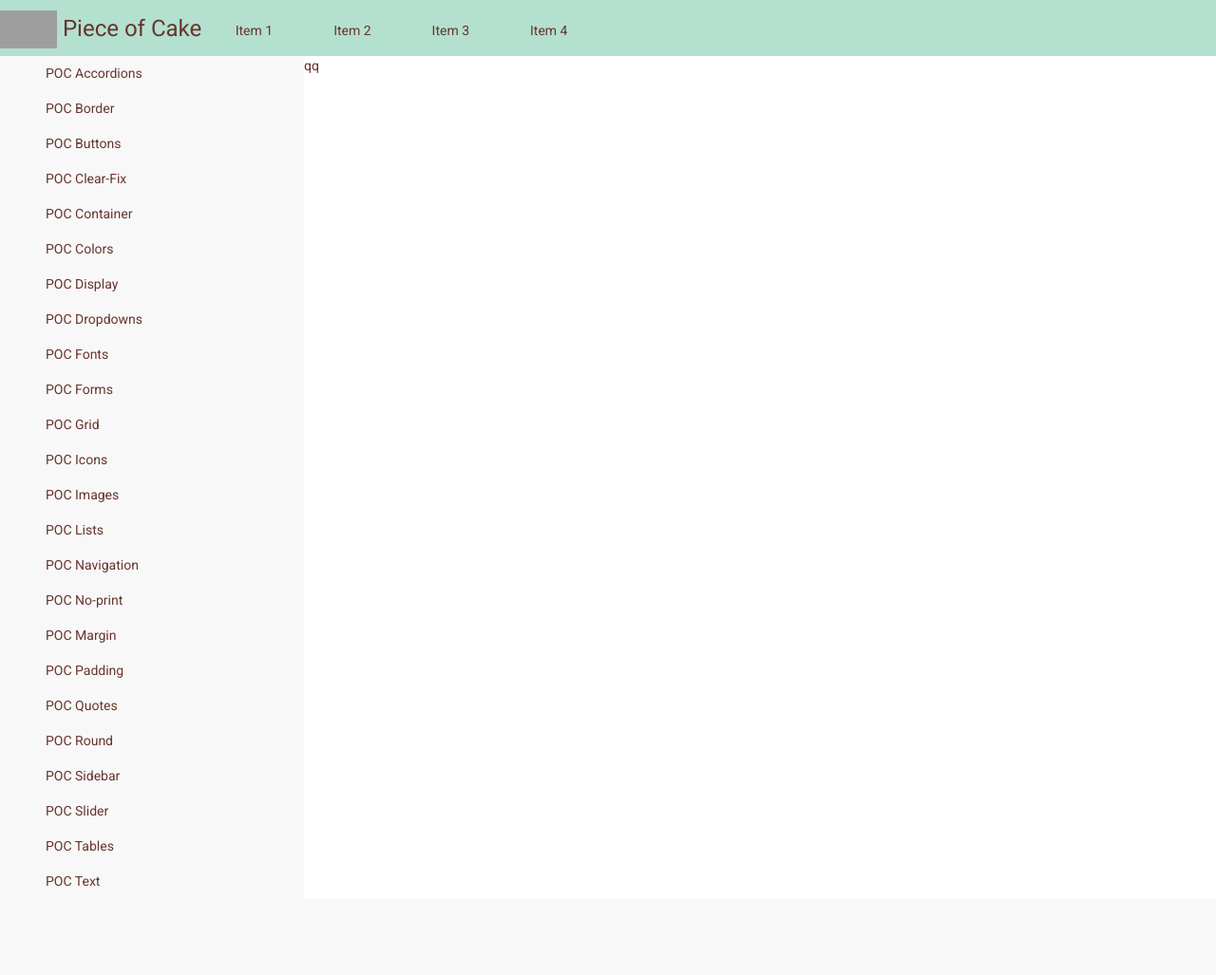
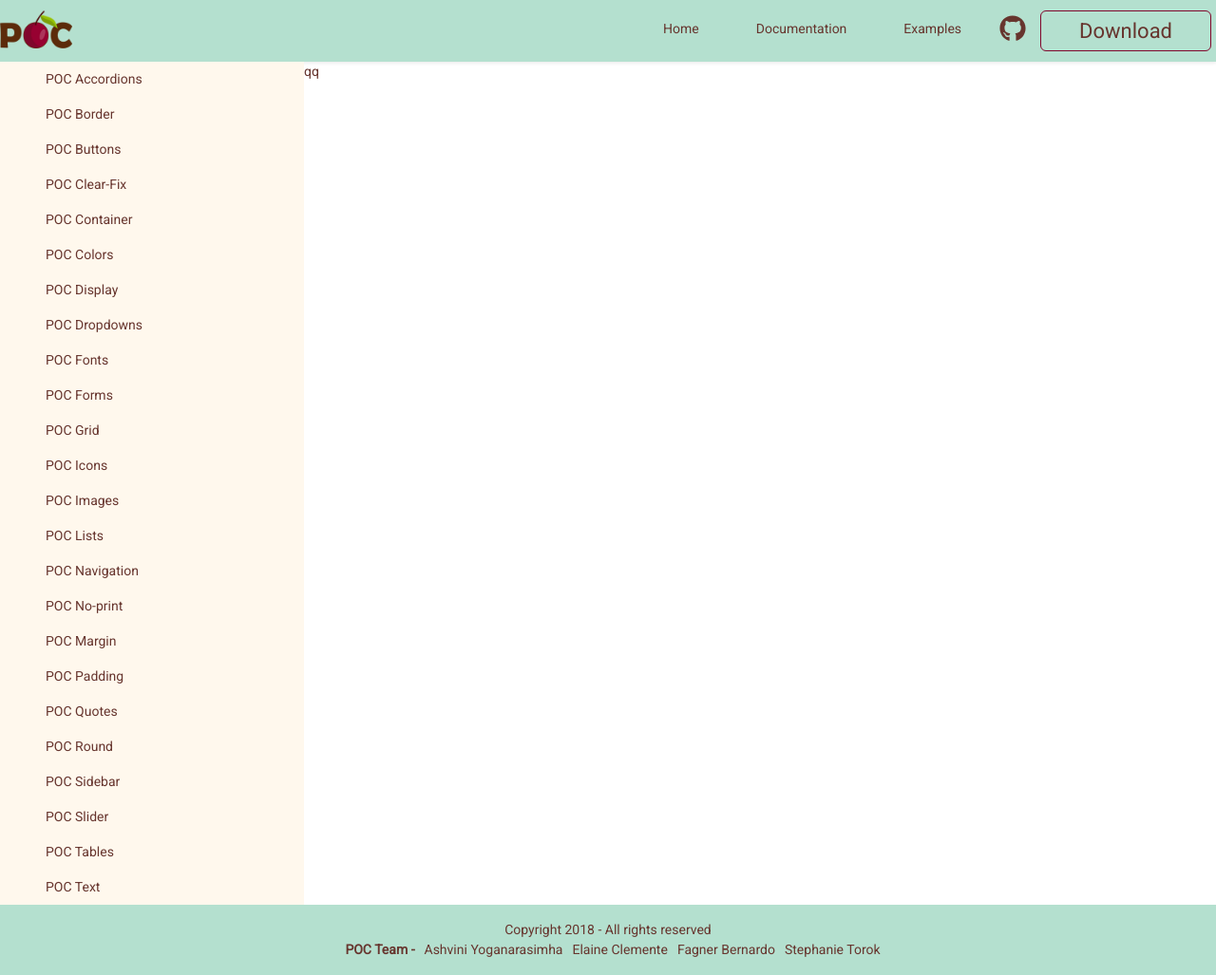
Before and after one commit to ElaineClemente/pieceOfCake, a PHP site: page /pages/grid.html in a window 1280 px wide. Shown: the whole page at 95% size. Before the commit the page ends 934 px from the top, so only its background shows below. Run offline with PHP 8.4, Linux system fonts and the light colour scheme; style sheets or scripts are compiled from the project's sources; grey boxes are pictures that could not be loaded.

Commit message:
Added Includes on pages

```diff
--- a/pieceOfCake/css/main.css
+++ b/pieceOfCake/css/main.css
@@ -61,6 +61,9 @@ h1, h2, h3, h4, h5, h6 {
 aside {
   background-color: #fff8ed; }
 
+aside nav a:hover {
+  background-color: #F8F8F8; }
+
 .poc-main {
   background-color: #fff; }
 
@@ -82,17 +85,20 @@ aside {
   border-radius: 6px; }
   .poc-button:hover {
     background-color: #67352e;
-    color: #fff; }
+    color: #fff;
+    transition: all 0.4s ease; }
 
 .poc-button-big {
   font-size: 22px;
   padding: 8px 40px; }
 
 a.primary-button {
-  border-color: #80072c; }
+  border-color: #80072c;
+  background-color: #80072c;
+  color: #fff; }
   a.primary-button:hover {
-    background-color: #80072c;
-    color: #fff; }
+    background-color: #fff;
+    color: #80072c; }
 
 /* End Button */
 /* Alingn text */
@@ -569,7 +575,6 @@ table.striped tr:nth-child(odd) td {
 /* header */
 .poc-header {
   box-shadow: 1px 1px 4px 0 rgba(0, 0, 0, 0.1);
-  position: fixed;
   width: 100%;
   z-index: 3; }
 
--- /dev/null
+++ b/pieceOfCake/includes/footer.html
@@ -0,0 +1,8 @@
+<div>Copyright 2018 - All rights reserved</div>
+<ul class="poc-ul-hor poc-align-center">
+    <li><span class="poc-bold">POC Team - </span></li>
+    <li>Ashvini Yoganarasimha</li>
+    <li>Elaine Clemente</li>
+    <li>Fagner Bernardo</li>
+    <li>Stephanie Torok</li>
+</ul>
--- /dev/null
+++ b/pieceOfCake/includes/header.html
@@ -0,0 +1,25 @@
+<h1 class="poc-fl-l logo-header">
+    <a href="../index.html">
+        <img class="poc-vert-align-middle" src="../images/poc_small.png" alt="Piece of Cake" >
+    </a>
+</h1>
+<ul class="poc-ul-hor poc-fl-r poc-sm-disp-none">
+    <li class="poc-pv2">
+        <i class="fab fa-github fa-2x"></i>
+    </li>
+    <li class="poc-pv2">
+        <a href="#" class="poc-button poc-button-big">
+            Download
+        </a>
+    </li>
+</ul>
+
+<input class="poc-menu-btn" type="checkbox" id="poc-menu-btn" />
+<label class="poc-menu-icon" for="poc-menu-btn"><span class="poc-navicon"></span></label>
+
+<ul class="poc-menu">
+    <li><a href="index.html">Home</a></li>
+    <li><a href="documentation.html">Documentation</a></li>
+    <li><a href="">Examples</a></li>
+</ul>
+<div class="poc-clear"></div>
--- /dev/null
+++ b/pieceOfCake/includes/sidebarmenu.html
@@ -0,0 +1,26 @@
+<nav class="">
+    <a href="#" class="poc-ph6 poc-pv1 poc-db">POC Accordions</a>
+    <a href="#" class="poc-ph6 poc-pv1 poc-db">POC Border</a>
+    <a href="#" class="poc-ph6 poc-pv1 poc-db">POC Buttons</a>
+    <a href="#" class="poc-ph6 poc-pv1 poc-db">POC Clear-Fix</a>
+    <a href="#" class="poc-ph6 poc-pv1 poc-db">POC Container</a>
+    <a href="#" class="poc-ph6 poc-pv1 poc-db">POC Colors</a>
+    <a href="#" class="poc-ph6 poc-pv1 poc-db">POC Display</a>
+    <a href="#" class="poc-ph6 poc-pv1 poc-db">POC Dropdowns</a>
+    <a href="#" class="poc-ph6 poc-pv1 poc-db">POC Fonts</a>
+    <a href="#" class="poc-ph6 poc-pv1 poc-db">POC Forms</a>
+    <a href="grid.html" class="poc-ph6 poc-pv1 poc-db">POC Grid</a>
+    <a href="#" class="poc-ph6 poc-pv1 poc-db">POC Icons</a>
+    <a href="#" class="poc-ph6 poc-pv1 poc-db">POC Images</a>
+    <a href="#" class="poc-ph6 poc-pv1 poc-db">POC Lists</a>
+    <a href="#" class="poc-ph6 poc-pv1 poc-db">POC Navigation</a>
+    <a href="#" class="poc-ph6 poc-pv1 poc-db">POC No-print</a>
+    <a href="#" class="poc-ph6 poc-pv1 poc-db">POC Margin</a>
+    <a href="#" class="poc-ph6 poc-pv1 poc-db">POC Padding</a>
+    <a href="#" class="poc-ph6 poc-pv1 poc-db">POC Quotes</a>
+    <a href="#" class="poc-ph6 poc-pv1 poc-db">POC Round</a>
+    <a href="#" class="poc-ph6 poc-pv1 poc-db">POC Sidebar</a>
+    <a href="#" class="poc-ph6 poc-pv1 poc-db">POC Slider</a>
+    <a href="tables.html" class="poc-ph6 poc-pv1 poc-db">POC Tables</a>
+    <a href="#" class="poc-ph6 poc-pv1 poc-db">POC Text</a>
+</nav>
--- /dev/null
+++ b/pieceOfCake/js/include.js
@@ -0,0 +1,27 @@
+function includeHTML() {
+  var z, i, elmnt, file, xhttp;
+  /*loop through a collection of all HTML elements:*/
+  z = document.getElementsByTagName("*");
+  for (i = 0; i < z.length; i++) {
+    elmnt = z[i];
+    /*search for elements with a certain atrribute:*/
+    file = elmnt.getAttribute("w3-include-html");
+    if (file) {
+      /*make an HTTP request using the attribute value as the file name:*/
+      xhttp = new XMLHttpRequest();
+      xhttp.onreadystatechange = function() {
+        if (this.readyState == 4) {
+          if (this.status == 200) {elmnt.innerHTML = this.responseText;}
+          if (this.status == 404) {elmnt.innerHTML = "Page not found.";}
+          /*remove the attribute, and call this function once more:*/
+          elmnt.removeAttribute("w3-include-html");
+          includeHTML();
+        }
+      }
+      xhttp.open("GET", file, true);
+      xhttp.send();
+      /*exit the function:*/
+      return;
+    }
+  }
+}
--- a/pieceOfCake/pages/grid.html
+++ b/pieceOfCake/pages/grid.html
@@ -10,54 +10,17 @@
 
     <script type="text/javascript" src="../js/jquery-3.3.1.min.js"></script>
     <script defer src="../js/fontawesome-all.min.js"></script>
+    <script type="text/javascript" src="../js/include.js"></script>
 </head>
 
 <body>
     <div class="poc-main">
-        <header>
-            <div class="poc-disp-inlineflex">
-                <h1 class="poc-fl-l logo-header">
-                    <a href="../index.html">
-                        <img class="poc-vert-align-middle" src="https://encrypted-tbn0.gstatic.com/images?q=tbn:ANd9GcSXTKsFtt3Q8xIYkuMPWP4BRSD5ktIYHsmtVgq1DZ7KssF1Z3zP" alt="logo" style="width: 60px;">
-                        <span class="poc-vert-align-middle">Piece of Cake</span>
-                    </a>
-                </h1>
-            </div>
-            <nav class="poc-disp-inlineflex">
-                <a href="#" class="poc-pv2 poc-ph4">Item 1</a>
-                <a href="#" class="poc-pv2 poc-ph4">Item 2</a>
-                <a href="#" class="poc-pv2 poc-ph4">Item 3</a>
-                <a href="#" class="poc-pv2 poc-ph4">Item 4</a>
-            </nav>
+        <header class="poc-header">
+            <div w3-include-html="../includes/header.html"></div>
         </header>
         <div class="poc-flex-row">
             <aside class="poc-col-12 poc-col-l-3">
-                <nav class="poc-bg-gray-light">
-                    <a href="#" class="poc-ph6 poc-pv1 poc-db">POC Accordions</a>
-                    <a href="#" class="poc-ph6 poc-pv1 poc-db">POC Border</a>
-                    <a href="#" class="poc-ph6 poc-pv1 poc-db">POC Buttons</a>
-                    <a href="#" class="poc-ph6 poc-pv1 poc-db">POC Clear-Fix</a>
-                    <a href="#" class="poc-ph6 poc-pv1 poc-db">POC Container</a>
-                    <a href="#" class="poc-ph6 poc-pv1 poc-db">POC Colors</a>
-                    <a href="#" class="poc-ph6 poc-pv1 poc-db">POC Display</a>
-                    <a href="#" class="poc-ph6 poc-pv1 poc-db">POC Dropdowns</a>
-                    <a href="#" class="poc-ph6 poc-pv1 poc-db">POC Fonts</a>
-                    <a href="forms.html" class="poc-ph6 poc-pv1 poc-db">POC Forms</a>
-                    <a href="grid.html" class="poc-ph6 poc-pv1 poc-db">POC Grid</a>
-                    <a href="#" class="poc-ph6 poc-pv1 poc-db">POC Icons</a>
-                    <a href="#" class="poc-ph6 poc-pv1 poc-db">POC Images</a>
-                    <a href="#" class="poc-ph6 poc-pv1 poc-db">POC Lists</a>
-                    <a href="#" class="poc-ph6 poc-pv1 poc-db">POC Navigation</a>
-                    <a href="#" class="poc-ph6 poc-pv1 poc-db">POC No-print</a>
-                    <a href="#" class="poc-ph6 poc-pv1 poc-db">POC Margin</a>
-                    <a href="#" class="poc-ph6 poc-pv1 poc-db">POC Padding</a>
-                    <a href="#" class="poc-ph6 poc-pv1 poc-db">POC Quotes</a>
-                    <a href="#" class="poc-ph6 poc-pv1 poc-db">POC Round</a>
-                    <a href="#" class="poc-ph6 poc-pv1 poc-db">POC Sidebar</a>
-                    <a href="#" class="poc-ph6 poc-pv1 poc-db">POC Slider</a>
-                    <a href="tables.html" class="poc-ph6 poc-pv1 poc-db">POC Tables</a>
-                    <a href="#" class="poc-ph6 poc-pv1 poc-db">POC Text</a>
-                </nav>
+                <div w3-include-html="../includes/sidebarmenu.html"></div>
             </aside>
 
             <section class="poc-col-12 poc-col-l-9">
@@ -68,7 +31,16 @@
 
             </section>
         </div>
+
+        <footer class="poc-pv2">
+            <div w3-include-html="../includes/footer.html"></div>
+        </footer>
     </div>
+
+    <script>
+        includeHTML();
+    </script>
+
 </body>
 
 </html>
--- a/pieceOfCake/sass/main.sass
+++ b/pieceOfCake/sass/main.sass
@@ -76,6 +76,8 @@ nav
 aside
     background-color: $bodyColor
 
+aside nav a:hover
+    background-color: #F8F8F8
 
 section
 
@@ -103,6 +105,7 @@ section
     &:hover
             background-color: #67352e
             color: #fff
+            transition: all .4s ease
 
 .poc-button-big
     font-size: 22px
@@ -110,9 +113,11 @@ section
 
 a.primary-button
         border-color: #80072c
+        background-color: #80072c
+        color: #fff
         &:hover
-            background-color: #80072c
-            color: #fff
+            background-color: #fff
+            color: #80072c
 
 /* End Button */
 
@@ -637,7 +642,7 @@ table.striped tr:nth-child(odd) td
 /* header */
 .poc-header
     box-shadow: 1px 1px 4px 0 rgba(0, 0, 0, .1)
-    position: fixed
+    //position: fixed
     width: 100%
     z-index: 3
 
```
Also changed, not shown: pieceOfCake/index.html (+16 -18 lines), pieceOfCake/pages/documentation.html (+9 -59 lines), pieceOfCake/pages/forms.html (+7 -62 lines), pieceOfCake/pages/tables.html (+11 -59 lines), 1 other file.
